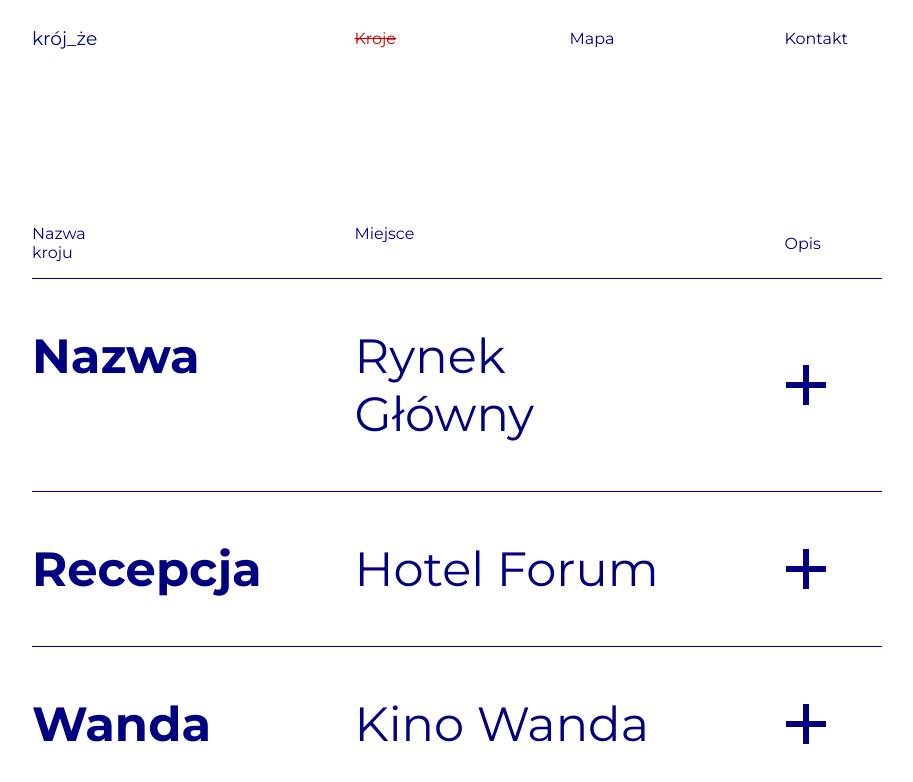
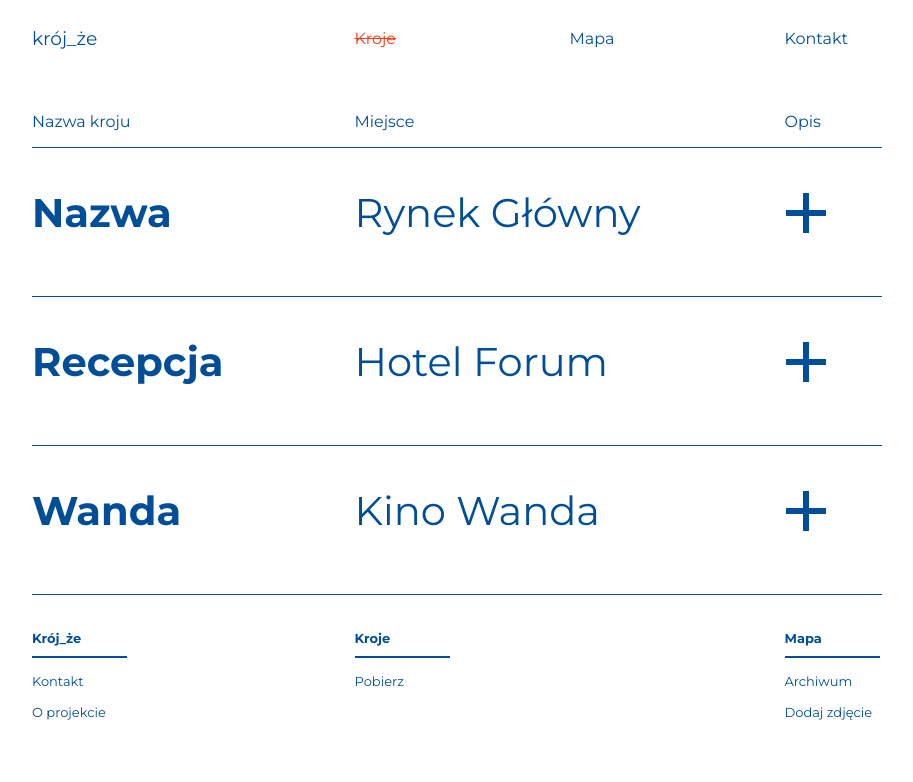
Before and after one commit to vexai/krojZe, a React (Create React App) app: page /kroje in a window 1280 px wide. Shown: the top 782 px of the page, without its empty margins (183-1096 px from the left). Built offline with nearby package versions, Linux system fonts and the light colour scheme.

Commit message:
kroje/footer/almost done

```diff
--- a/src/App.scss
+++ b/src/App.scss
@@ -17,7 +17,7 @@ ul {
   position: sticky;
   z-index: 99;
   top: 0;
-  background-color: white;
+  background-color: #ffffff;
   width: 100%;
 }
 
@@ -35,7 +35,7 @@ main {
 }
 
 .navbar__link--active {
-  color: #c00 !important;
+  color: #f83b15 !important;
   text-decoration: line-through !important;
   font-weight: 300;
 }
@@ -43,7 +43,7 @@ main {
 .navbar__link {
   list-style: none;
   text-decoration: none;
-  color: navy;
+  color: #004e98;
   cursor: pointer;
   font-weight: 300;
 }
@@ -52,7 +52,7 @@ main {
 }
 
 .blue {
-  color: navy;
+  color: #004e98;
 }
 
 .navbar__grid1 {
@@ -71,24 +71,25 @@ main {
   grid-column: 10/11;
 }
 .section1__text {
-  color: #c00;
-  font-size: 40px;
+  color: #f83b15;
+  font-size: 30px;
   font-weight: bolder;
 }
 
 .section1__grid-text {
   grid-column: 4/10;
+  margin-top: -10rem;
 }
 
 .section1__footer {
-  color: navy;
-  padding-top: 9rem;
+  color: #004e98;
+  margin-top: 3rem;
 }
 
 .section1__short-line {
   width: 7rem;
   height: 1px;
-  background-color: navy;
+  background-color: #004e98;
 }
 
 .section1__link {
@@ -102,15 +103,13 @@ main {
 }
 
 .short-line__grid2 {
-  grid-column: 6/7;
+  grid-column: 6/8;
 }
 
 .short-line__grid3 {
   grid-column: 10/11;
 }
 .section2 {
-  margin-left: -22% !important;
-  margin-right: -22% !important;
 }
 
 .triangle {
@@ -125,13 +124,14 @@ main {
 
 h5 {
   font-size: 5em;
-  color: #c00;
+  color: #f83b15;
   margin-block-start: 0em;
   margin-block-end: 0em;
 }
 
 .section2__text {
   font-size: 5em;
+  margin-top: -1em;
   text-align: center;
 }
 
@@ -145,6 +145,7 @@ h5 {
 }
 
 .section2__font3 {
+  color: white;
   font-family: "Times New Roman", Times, serif;
   text-decoration: line-through;
 }
@@ -166,38 +167,39 @@ h5 {
 
 .section3__grid-text {
   grid-column: 4/10;
-  margin-bottom: 6em;
+  margin-top: -1em;
+  margin-bottom: 4em;
 }
 
 .section3__text {
-  color: navy;
-  font-size: 40px;
+  color: #004e98;
+  font-size: 25px;
   font-weight: bolder;
 }
 .red {
-  color: #c00;
+  color: #f83b15;
 }
 
 .section3__button {
   background-color: transparent;
   border: none;
-  color: navy;
-  font-size: 40px;
+  color: #004e98;
+  font-size: 25px;
   margin: auto;
   display: block;
 }
 
 .section3__button:hover {
-  color: #c00;
+  color: #f83b15;
   text-decoration: line-through;
   cursor: pointer;
 }
 
 .section3__readMore-text {
   padding-bottom: 1em;
-  margin-top: 4em;
+  margin-top: 3em;
   grid-column: 4/10;
-  color: navy;
+  color: #004e98;
 }
 
 @keyframes fadein {
@@ -217,7 +219,7 @@ h5 {
 }
 
 .container__fonts-name {
-  grid-column: 3/4;
+  grid-column: 3/5;
 }
 
 .container__fonts-place {
@@ -232,13 +234,13 @@ h5 {
 
 .font-name {
   font-weight: bold;
-  font-size: 3rem;
-  color: navy;
+  font-size: 2.5rem;
+  color: #004e98;
   grid-column: 3/5;
 }
 .font-place {
-  font-size: 3rem;
-  color: navy;
+  font-size: 2.5rem;
+  color: #004e98;
   grid-column: 6/9;
 }
 
@@ -247,8 +249,12 @@ h5 {
   margin: auto;
   width: 100%;
   height: 1px;
-  background-color: navy;
+  background-color: #004e98;
   grid-column: 3/11;
+}
+
+.container__img {
+  width: 50%;
 }
 
 .container__input {
@@ -268,39 +274,34 @@ h5 {
 .input__font1 {
   font-family: "Times New Roman", Times, serif;
   border: none;
+  grid-column: 3/11;
 }
 .input__font2 {
   font-family: fantasy;
   border: none;
+  grid-column: 3/11;
 }
 .input__font3 {
   font-family: "Courier New", Courier, monospace;
   border: none;
+  grid-column: 3/11;
 }
 
 .container__title {
-  padding-top: 8em;
-  color: navy;
+  padding-top: 1em;
+  color: #004e98;
 }
 
 .container__img-desc {
+  grid-column: 3/11;
   width: 100%;
   display: flex;
   justify-content: space-between;
 }
 
-.body-margin {
-  padding-left: 17% !important;
-  padding-right: 17% !important;
-
-  img {
-    min-width: 47rem; //proporcja 1.57 height ustalone w const fadeout(Kroje_fonty)
-  }
-}
-
 .container__desc {
-  display: block;
   width: 100%;
+  font-size: 13px;
   margin-top: -16px;
   margin-left: 15px;
 }
@@ -330,3 +331,49 @@ h5 {
     padding-top: 10%;
   }
 }
+
+footer {
+  margin-top: 35px;
+  margin-bottom: 50px;
+  display: grid;
+  grid-template-columns: 1fr 1fr 1fr 1fr 1fr 1fr 1fr 1fr 1fr 1fr 1fr 1fr;
+  grid-template-rows: 1fr;
+  grid-gap: 10px;
+}
+
+.footer__grid1 {
+  grid-column: 3/5;
+}
+
+.footer__grid2 {
+  grid-column: 6/8;
+}
+
+.footer__grid3 {
+  grid-column: 10/13;
+}
+
+.footer__short-line {
+  width: 10px;
+  height: 2px;
+  background-color: #004e98;
+  margin-bottom: 15px;
+}
+
+.footer__link {
+  display: block;
+  cursor: pointer;
+  font-size: 13px;
+  color: #004e98;
+  margin-top: 15px;
+  text-decoration: none;
+}
+
+.footer__title {
+  display: block;
+  cursor: pointer;
+  font-size: 13px;
+  color: #004e98;
+  margin-bottom: 10px;
+  font-weight: bold;
+}
--- a/src/Components/ContactForm/ContactForm.js
+++ b/src/Components/ContactForm/ContactForm.js
@@ -1,20 +1,19 @@
-import React from 'react';
-import firebase from './../../firebase/Firebase'
-import {useForm} from "react-hook-form";
+import React from "react";
+import firebase from "./../../firebase/Firebase";
+import { useForm } from "react-hook-form";
 import ContactFormStyle from "./ContactFormStyle.scss";
-import contactFormImg from "./ms.jpg";
+import contactFormImg from "./contactImg.jpg";
+import { NavLink } from "react-router-dom";
 
 const ContactForm = ({}) => {
-  const {register, handleSubmit, errors} = useForm();
+  const { register, handleSubmit, errors } = useForm();
 
-  const onSubmit = async data => {
-    const mailsRef = firebase.database().ref('emails');
-      await  mailsRef.push().set(
-        {
+  const onSubmit = async (data) => {
+    const mailsRef = firebase.database().ref("emails");
+    await mailsRef.push().set({
       email: data.email,
-          message: data.message
-        }
-    );
+      message: data.message,
+    });
   };
 
   const pattern = /^(([^<>()[\]\\.,;:\s@\"]+(\.[^<>()[\]\\.,;:\s@\"]+)*)|(\".+\"))@((\[[0-9]{1,3}\.[0-9]{1,3}\.[0-9]{1,3}\.[0-9]{1,3}\])|(([a-zA-Z\-0-9]+\.)+[a-zA-Z]{2,}))$/;
@@ -27,28 +26,66 @@ const ContactForm = ({}) => {
       </h3>
       <div className="contact-form">
         <div className="contact-form__form">
-
           <h3 className="contact-form__form-header">KONTAKT</h3>
           <form onSubmit={handleSubmit(onSubmit)}>
+            <input
+              placeholder="Podaj swój email..."
+              className="contact-form__input"
+              name="email"
+              ref={register({ required: true, pattern })}
+            />
 
-        <input placeholder="Podaj swój email..." className="contact-form__input" name="email"
-        ref={register({required: true, pattern})}/>
+            {errors.email && (
+              <span style={{ position: "absolute", zIndex: "99" }}>Podaj adres email!</span>
+            )}
 
-        {errors.email && <span style={{position:"absolute", zIndex:"99"}}>Podaj adres email!</span>}
+            <textarea
+              placeholder="Wpisz treść wiadomości..."
+              className="contact-form__input-text"
+              name="message"
+              ref={register({ required: true })}
+            />
 
-        <textarea placeholder="Wpisz treść wiadomości..." className="contact-form__input-text" name="message"
-        ref={register({required: true})}/>
+            {errors.message && (
+              <span style={{ position: "absolute", zIndex: "99" }}>Podaj treść wiadomości!</span>
+            )}
 
-        {errors.message && <span style={{position:"absolute", zIndex:"99"}}>Podaj treść wiadomości!</span>}
-
-        <input className="contact-form__submit" type="submit" value="WYŚLIJ"/>
-
+            <input className="contact-form__submit" type="submit" value="WYŚLIJ" />
           </form>
         </div>
         <img className="contact-form__img" src={contactFormImg} />
       </div>
+      <footer>
+        <div className="footer__grid1">
+          <div className="footer__title">Krój_że</div>
+          <div className="footer__short-line"></div>
+          <NavLink className="footer__link" exact to="/kontakt">
+            Kontakt
+          </NavLink>
+          <NavLink className="footer__link" exact to="/">
+            O projekcie
+          </NavLink>
+        </div>
+        <div className="footer__grid2">
+          <div className="footer__title">Kroje</div>
+          <div className="footer__short-line"></div>
+          <NavLink className="footer__link" exact to="/kroje">
+            Pobierz
+          </NavLink>
+        </div>
+        <div className="footer__grid3">
+          <div className="footer__title">Mapa</div>
+          <div className="footer__short-line"></div>
+          <NavLink className="footer__link" exact to="/mapa">
+            Archiwum
+          </NavLink>
+          <NavLink className="footer__link" exact to="/mapa">
+            Dodaj zdjęcie
+          </NavLink>
+        </div>
+      </footer>
     </>
   );
-}
+};
 
 export default ContactForm;
--- a/src/Components/ContactForm/ContactFormStyle.scss
+++ b/src/Components/ContactForm/ContactFormStyle.scss
@@ -1,11 +1,11 @@
 .contact-form__header {
-    color: navy;
+  color: #004e98;
   text-align: center;
   font-size: 32px;
   font-weight: 700;
 }
 .contact-form__header-text {
-    color: navy;
+  color: #004e98;
   text-align: center;
   font-size: 16px;
   font-weight: 300;
@@ -21,8 +21,8 @@
   justify-content: space-evenly;
   align-items: center;
   margin: auto;
-    margin-top:70px;
-    background-color: #fff2f2;
+  margin-top: 70px;
+  background-color: #f9f9f9;
   input {
     padding-bottom: 0rem;
     border: none;
@@ -30,7 +30,7 @@
   input:focus {
     outline-width: 1px;
     outline: none;
-            outline-color: navy;
+    outline-color: #004e98;
   }
 
   textarea {
@@ -40,7 +40,7 @@
   textarea:focus {
     outline-width: 1px;
     outline: none;
-            outline-color: navy;
+    outline-color: #004e98;
   }
 }
 
@@ -51,7 +51,7 @@
 }
 .contact-form__form-header {
   display: block;
-    color: navy;
+  color: #004e98;
   text-align: center;
   font-size: 16px;
   font-weight: 300;
@@ -66,12 +66,11 @@
 }
 
 .contact-form__input-text {
-
   margin-top: 35px;
   width: 100%;
   height: 11.8rem;
   font-family: "Montserrat", sans-serif;
-    text-align: left
+  text-align: left;
 }
 
 .contact-form__submit {
@@ -80,9 +79,9 @@
   margin: auto;
   height: 2rem;
   margin-top: 35px;
-    background: navy;
+  background: #004e98;
   outline: none;
-    color: white;
+  color: #ffffff;
 }
 
 .contact-form__submit:hover {
@@ -93,5 +92,51 @@
   display: flex;
   height: 400px;
   width: 400px;
-    background-color:blue;
+  filter: grayscale(100%);
 }
+
+footer {
+  margin-top: 35px;
+  margin-bottom: 50px;
+  display: grid;
+  grid-template-columns: 1fr 1fr 1fr 1fr 1fr 1fr 1fr 1fr 1fr 1fr 1fr 1fr;
+  grid-template-rows: 1fr;
+  grid-gap: 10px;
+}
+
+.footer__grid1 {
+  grid-column: 3/5;
+}
+
+.footer__grid2 {
+  grid-column: 6/8;
+}
+
+.footer__grid3 {
+  grid-column: 10/13;
+}
+
+.footer__short-line {
+  width: 95px;
+  height: 2px;
+  background-color: #004e98;
+  margin-bottom: 15px;
+}
+
+.footer__link {
+  display: block;
+  cursor: pointer;
+  font-size: 13px;
+  color: #004e98;
+  margin-top: 15px;
+  text-decoration: none;
+}
+
+.footer__title {
+  display: block;
+  cursor: pointer;
+  font-size: 13px;
+  color: #004e98;
+  margin-bottom: 10px;
+  font-weight: bold;
+}
--- a/src/Components/Kroje.js
+++ b/src/Components/Kroje.js
@@ -1,11 +1,12 @@
-import React from 'react';
-import '../App.scss';
-import Kroje_fonty from './Kroje_fonty';
-import lato from '../Imgs/lato.jpg'
+import React from "react";
+import "../App.scss";
+import Kroje_fonty from "./Kroje_fonty/Kroje_fonty";
+import lato from "../Imgs/lato.jpg";
+import { NavLink } from "react-router-dom";
 
 function Kroje() {
   return (
-    <div>
+    <>
       <div className="container__title">
         <main>
           <div className="container__fonts-name">
@@ -20,40 +21,91 @@ function Kroje() {
         </main>
       </div>
 
-        <main><div className="container__line"></div></main>
+      <main>
+        <div className="container__line"></div>
+      </main>
 
-        <Kroje_fonty  name="Nazwa" place="Rynek Główny" className="input__font1" imgUrl={lato}
+      <Kroje_fonty
+        name="Nazwa"
+        place="Rynek Główny"
+        className="input__font1"
+        imgUrl={lato}
         description="Lorem ipsum dolor sit amet, consectetur adipiscing elit, sed do eiusmod tempor incididunt ut
         labore et dolore magna aliqua. Ultricies tristique nulla aliquet enim tortor at auctor. Feugiat
         in fermentum posuere urna. Odio ut sem nulla pharetra diam sit amet nisl. Nascetur ridiculus mus m
         auris vitae ultricies. Cursus mattis molestie a iaculis at erat. Donec pretium vulputate sapien nec.
         Non sodales neque sodales ut etiam sit. Tristique risus nec feugiat in fermentum posuere urna nec. At
          volutpat diam ut venenatis. Eget nulla facilisi etiam dignissim. Sed viverra tellus in hac habitasse
-         platea. Vestibulum morbi blandit cursus risus at ultrices mi tempus imperdiet."/>
+         platea. Vestibulum morbi blandit cursus risus at ultrices mi tempus imperdiet."
+      />
 
-         <main><div className="container__line"></div></main>
-        <Kroje_fonty  name="Recepcja" place="Hotel Forum" className="input__font2" imgUrl={lato}
+      <main>
+        <div className="container__line"></div>
+      </main>
+      <Kroje_fonty
+        name="Recepcja"
+        place="Hotel Forum"
+        className="input__font2"
+        imgUrl={lato}
         description="Lorem ipsum dolor sit amet, consectetur adipiscing elit, sed do eiusmod tempor incididunt ut
         labore et dolore magna aliqua. Ultricies tristique nulla aliquet enim tortor at auctor. Feugiat
         in fermentum posuere urna. Odio ut sem nulla pharetra diam sit amet nisl. Nascetur ridiculus mus m
         auris vitae ultricies. Cursus mattis molestie a iaculis at erat. Donec pretium vulputate sapien nec.
         Non sodales neque sodales ut etiam sit. Tristique risus nec feugiat in fermentum posuere urna nec. At
          volutpat diam ut venenatis. Eget nulla facilisi etiam dignissim. Sed viverra tellus in hac habitasse
-         platea. Vestibulum morbi blandit cursus risus at ultrices mi tempus imperdiet."/>
+         platea. Vestibulum morbi blandit cursus risus at ultrices mi tempus imperdiet."
+      />
 
-        <main><div className="container__line"></div></main>
-        <Kroje_fonty name="Wanda" place="Kino Wanda" className="input__font3" imgUrl={lato}
+      <main>
+        <div className="container__line"></div>
+      </main>
+      <Kroje_fonty
+        name="Wanda"
+        place="Kino Wanda"
+        className="input__font3"
+        imgUrl={lato}
         description="Lorem ipsum dolor sit amet, consectetur adipiscing elit, sed do eiusmod tempor incididunt ut
         labore et dolore magna aliqua. Ultricies tristique nulla aliquet enim tortor at auctor. Feugiat
         in fermentum posuere urna. Odio ut sem nulla pharetra diam sit amet nisl. Nascetur ridiculus mus m
         auris vitae ultricies. Cursus mattis molestie a iaculis at erat. Donec pretium vulputate sapien nec.
         Non sodales neque sodales ut etiam sit. Tristique risus nec feugiat in fermentum posuere urna nec. At
          volutpat diam ut venenatis. Eget nulla facilisi etiam dignissim. Sed viverra tellus in hac habitasse
-         platea. Vestibulum morbi blandit cursus risus at ultrices mi tempus imperdiet."/>
-        <main><div className="container__line"></div></main>
+         platea. Vestibulum morbi blandit cursus risus at ultrices mi tempus imperdiet."
+      />
+      <main>
+        <div className="container__line"></div>
+      </main>
 
-
+      <footer>
+        <div className="footer__grid1">
+          <div className="footer__title">Krój_że</div>
+          <div className="footer__short-line"></div>
+          <NavLink className="footer__link" exact to="/kontakt">
+            Kontakt
+          </NavLink>
+          <NavLink className="footer__link" exact to="/">
+            O projekcie
+          </NavLink>
         </div>
+        <div className="footer__grid2">
+          <div className="footer__title">Kroje</div>
+          <div className="footer__short-line"></div>
+          <NavLink className="footer__link" exact to="/kroje">
+            Pobierz
+          </NavLink>
+        </div>
+        <div className="footer__grid3">
+          <div className="footer__title">Mapa</div>
+          <div className="footer__short-line"></div>
+          <NavLink className="footer__link" exact to="/mapa">
+            Archiwum
+          </NavLink>
+          <NavLink className="footer__link" exact to="/mapa">
+            Dodaj zdjęcie
+          </NavLink>
+        </div>
+      </footer>
+    </>
   );
 }
 
--- a/src/Components/Kroje_fonty.js
+++ b/src/Components/Kroje_fonty/Kroje_fonty.js
@@ -1,17 +1,18 @@
 import React, { useState, useRef } from "react";
-import "../App.scss";
+import kstyle from "./Kroje_fonty.scss";
 import styles from "./Kroje_fonty.module.scss";
 import { useSpring, animated } from "react-spring";
 
 function Kroje_fonty(props) {
   const [toggle, setToggle] = useState(false);
-  const fadeout = useSpring({ height: toggle ? "30em" : "0rem" });
+  const fadeout = useSpring({ maxHeight: toggle ? "30em" : "0rem" });
   const growFont = useSpring({ display: toggle ? "block" : "none" });
   const display = useSpring({ display: toggle ? "block" : "none" });
+  const displayGrid = useSpring({ display: toggle ? "grid" : "none" });
   const rotate = useSpring({ transform: toggle ? "rotate(90deg)" : "rotate(0deg)" });
 
   return (
-    <div>
+    <>
       <main>
         <p className="font-name">{props.name}</p>
         <p className="font-place">{props.place}</p>
@@ -23,9 +24,9 @@ function Kroje_fonty(props) {
           ></animated.div>
         </div>
       </main>
-      <div className="body-margin container__input">
+      {/* <main>
         <animated.div style={fadeout} className="container__img-desc">
-          <img src={props.imgUrl} alt="" />
+          <img className="container__img" src={props.imgUrl} alt="" />
           <div className="container__desc">
             <animated.p style={growFont}>{props.description}</animated.p>
           </div>
@@ -36,8 +37,29 @@ function Kroje_fonty(props) {
         <animated.form style={display}>
           <input type="text" placeholder="Wypróbuj krój pisma..." className={props.className} />
         </animated.form>
+      </main> */}
+      <div className="con_row">
+        <animated.div className="con__img">
+          <animated.img style={fadeout} className="con__img--on" src={props.imgUrl} alt="" />
+        </animated.div>
+        <animated.p className="con__text" style={growFont}>
+          {props.description}
+        </animated.p>
       </div>
-    </div>
+      <div className="con_row">
+        <animated.a className="con__download" style={display} href="#">
+          Pobierz plik z krojem pisma
+        </animated.a>
+      </div>
+      <div className="con_row">
+        <animated.input
+          style={displayGrid}
+          type="text"
+          placeholder="Wypróbuj krój pisma..."
+          className={props.className}
+        ></animated.input>
+      </div>
+    </>
   );
 }
 
--- a/src/Components/Kroje_fonty.module.scss
+++ b/src/Components/Kroje_fonty/Kroje_fonty.module.scss
@@ -1,5 +1,3 @@
-
-
 .minus {
   background-color: none;
   right: 40px;
@@ -15,10 +13,10 @@
 .minus::after {
   position: absolute;
   left: 18px;
-  content: ' ';
+  content: " ";
   height: 40px;
   width: 6px;
-  background-color: #c00;
+  background-color: #f83b15;
 }
 
 .plusminus {
@@ -28,13 +26,14 @@
 .plusminus:hover {
   cursor: pointer;
 }
-.plusminus:before, .plusminus:after {
+.plusminus:before,
+.plusminus:after {
   position: absolute;
   left: 18px;
-  content: ' ';
+  content: " ";
   height: 40px;
   width: 6px;
-  background-color: navy;
+  background-color: #004e98;
 }
 .plusminus:before {
   transform: rotate(0deg);
--- /dev/null
+++ b/src/Components/Kroje_fonty/Kroje_fonty.scss
@@ -0,0 +1,41 @@
+.con_row {
+  display: grid;
+  grid-template-columns: 1fr 1fr 1fr 1fr 1fr 1fr 1fr 1fr 1fr 1fr 1fr 1fr;
+  grid-template-rows: 1fr;
+  grid-gap: 10px;
+  input {
+    font-size: 2rem;
+    padding-top: 1rem;
+    padding-bottom: 1rem;
+  }
+  input:focus {
+    outline-width: 0px;
+    font-size: 2rem;
+    outline: none;
+  }
+}
+
+.con__img {
+  grid-column: 3/8;
+}
+
+.con__img--on {
+  width: 100%;
+}
+
+.con__text {
+  grid-column: 8/11;
+  font-size: 14px;
+  margin-block-start: 0em;
+  margin-block-end: 0em;
+  color: #004e98;
+}
+
+.con__download {
+  grid-column: 3/6;
+  color: #004e98;
+}
+
+.con__input {
+  grid-column: 3/9;
+}
--- a/src/Components/Krojze.js
+++ b/src/Components/Krojze.js
@@ -20,7 +20,7 @@ function Krojze(props, fullpage_api) {
   return (
     <ReactFullpage
       scrollOverflow={true}
-      sectionsColor={["#fff", "#f1986e", "#fff", "red", "blue"]}
+      sectionsColor={["#fff", "#f0d0c4", "#f9f9f9", "white"]}
       verticalCentered={true}
       navigation={true}
       render={({ state, fullpageApi }) => {
@@ -57,7 +57,7 @@ function Krojze(props, fullpage_api) {
                     <NavLink exact to="/kroje" className="section1__link">
                       <p>Sukiennice</p>
                     </NavLink>
-                    <p>Rynek Główny</p>
+                    <p className="">Rynek Główny</p>
                   </div>
                   <div className="section1__short-line short-line__grid3">
                     <NavLink exact to="/kroje" className="section1__link">
@@ -130,10 +130,36 @@ function Krojze(props, fullpage_api) {
             </div>
 
             <div className="section fp-auto-height">
-              <div style={{ minHeight: "10em" }}>
-                ltricies tristique nulla aliquet enim tortor at auctor.Feugiat in fermentum posuere
-                urna ristique nulla aliquet, sed do eiusmod tempor incididunt ut abore et dolore
-                magna aliqua.Ultricies tristique nulla aliquet enim tortor at auctor.
+              <div style={{ minHeight: "13em" }}>
+                <footer>
+                  <div className="footer__grid1">
+                    <div className="footer__title">Krój_że</div>
+                    <div className="footer__short-line"></div>
+                    <NavLink className="footer__link" exact to="/kontakt">
+                      Kontakt
+                    </NavLink>
+                    <NavLink className="footer__link" exact to="/">
+                      O projekcie
+                    </NavLink>
+                  </div>
+                  <div className="footer__grid2">
+                    <div className="footer__title">Kroje</div>
+                    <div className="footer__short-line"></div>
+                    <NavLink className="footer__link" exact to="/kroje">
+                      Pobierz
+                    </NavLink>
+                  </div>
+                  <div className="footer__grid3">
+                    <div className="footer__title">Mapa</div>
+                    <div className="footer__short-line"></div>
+                    <NavLink className="footer__link" exact to="/mapa">
+                      Archiwum
+                    </NavLink>
+                    <NavLink className="footer__link" exact to="/mapa">
+                      Dodaj zdjęcie
+                    </NavLink>
+                  </div>
+                </footer>
               </div>
             </div>
           </div>
--- a/src/Components/MarkerList/MarkerList.js
+++ b/src/Components/MarkerList/MarkerList.js
@@ -1,5 +1,7 @@
 import React, { useState } from "react";
 import MarkerListStyle from "./MarkerList.scss";
+
+import { NavLink } from "react-router-dom";
 
 import Place from "./Place";
 
@@ -36,6 +38,35 @@ const MarkerList = ({ places, onSelect }) => {
           Zobacz więcej!
         </button>
       )}
+      <footer>
+        <div className="footer__grid1">
+          <div className="footer__title">Krój_że</div>
+          <div className="footer__short-line"></div>
+          <NavLink className="footer__link" exact to="/kontakt">
+            Kontakt
+          </NavLink>
+          <NavLink className="footer__link" exact to="/">
+            O projekcie
+          </NavLink>
+        </div>
+        <div className="footer__grid2">
+          <div className="footer__title">Kroje</div>
+          <div className="footer__short-line"></div>
+          <NavLink className="footer__link" exact to="/kroje">
+            Pobierz
+          </NavLink>
+        </div>
+        <div className="footer__grid3">
+          <div className="footer__title">Mapa</div>
+          <div className="footer__short-line"></div>
+          <NavLink className="footer__link" exact to="/mapa">
+            Archiwum
+          </NavLink>
+          <NavLink className="footer__link" exact to="/mapa">
+            Dodaj zdjęcie
+          </NavLink>
+        </div>
+      </footer>
     </>
   );
 };
--- a/src/Components/MarkerList/MarkerList.scss
+++ b/src/Components/MarkerList/MarkerList.scss
@@ -1,19 +1,20 @@
 .marker-list__pagination {
   display: grid;
-  grid-template-columns: repeat(4,200px);
+  grid-template-columns: repeat(4, 200px);
   grid-gap: 100px;
   justify-content: center;
 }
 .blockblock {
- display: block;
- width: 20px;
- height: 20px;
- background-color:  #ff0000;
+  display: block;
+  width: 20px;
+  height: 20px;
+  background-color: #f83b15;
 }
 
 .marker-list__loadMoreBtn {
   display: block;
   margin: auto;
+  margin-top: 35px;
   background: none;
   color: navy;
   border: none;
@@ -22,7 +23,7 @@
 
 .marker-list__loadMoreBtn:hover {
   text-decoration: line-through;
-  color: #ff0000;
+  color: #f83b15;
   cursor: pointer;
 }
 
@@ -30,3 +31,49 @@
   border: none;
   outline: none;
 }
+
+footer {
+  margin-top: 35px;
+  margin-bottom: 50px;
+  display: grid;
+  grid-template-columns: 1fr 1fr 1fr 1fr 1fr 1fr 1fr 1fr 1fr 1fr 1fr 1fr;
+  grid-template-rows: 1fr;
+  grid-gap: 10px;
+}
+
+.footer__grid1 {
+  grid-column: 3/5;
+}
+
+.footer__grid2 {
+  grid-column: 6/8;
+}
+
+.footer__grid3 {
+  grid-column: 10/13;
+}
+
+.footer__short-line {
+  width: 110px;
+  height: 2px;
+  background-color: #004e98;
+  margin-bottom: 15px;
+}
+
+.footer__link {
+  display: block;
+  cursor: pointer;
+  font-size: 13px;
+  color: #004e98;
+  margin-top: 15px;
+  text-decoration: none;
+}
+
+.footer__title {
+  display: block;
+  cursor: pointer;
+  font-size: 13px;
+  color: #004e98;
+  margin-bottom: 10px;
+  font-weight: bold;
+}
```
Also changed, not shown: src/Components/Map/MapStyle.scss (+16 -16 lines), src/Components/MarkerForm/MarkerForm.js (+15 -14 lines), src/Components/ContactForm/contactImg.jpg (added), src/Components/PlaceMarker/red-marker2.svg. Lines whose indentation alone changed are shown as unchanged.
